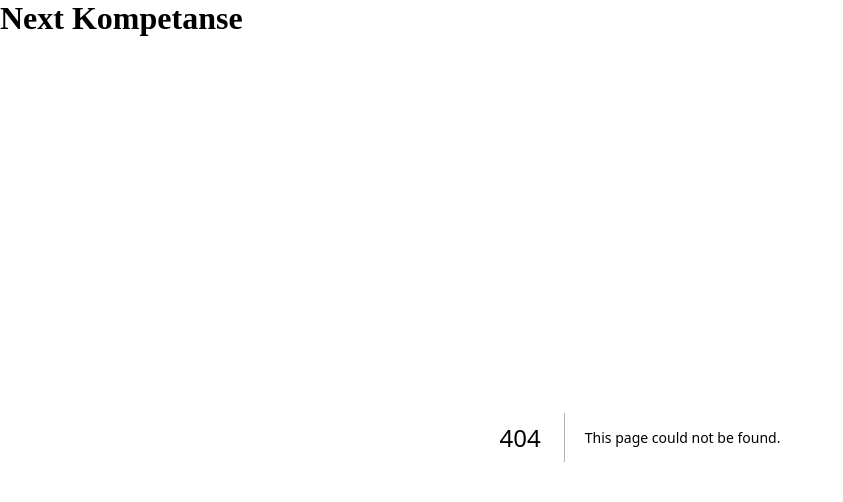
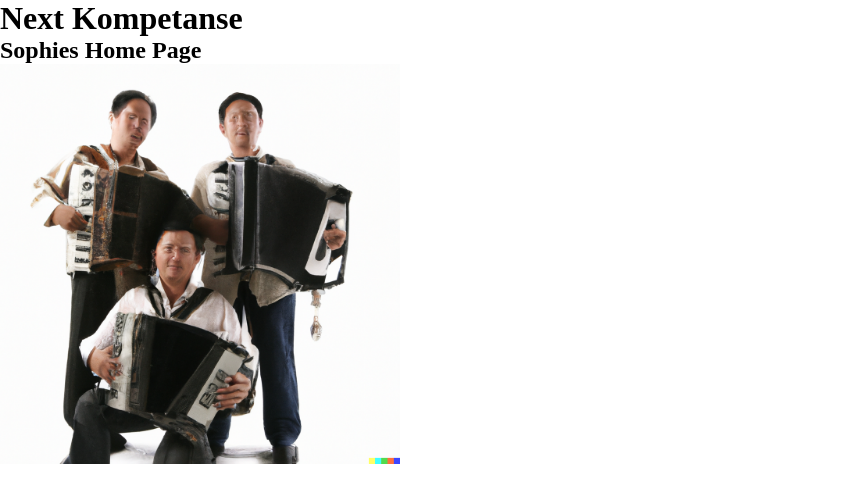
Before and after one commit to fhi-beta/Fhi.Kompetanse.Next, a Next.js app: page /sophie in a window 1280 px wide. Before the commit this address had no page. Shown: the top 502 px of the page, without its empty margins (0-843 px from the left). Built offline with nearby package versions, Linux system fonts and the light colour scheme.

Commit message:
sophie sin side

```diff
--- a/app/page.js
+++ b/app/page.js
@@ -10,6 +10,7 @@ export default function Home() {
       {/* Legg til din root link her  */}
       <h2><Link href="/jaei">Jan2</Link></h2>
       <h2><Link href="/dawe">Damian</Link></h2>
+      <h2><Link href="/sophie">Sophie</Link></h2>
     </>
   )
 }
--- /dev/null
+++ b/app/sophie/page.js
@@ -0,0 +1,26 @@
+import Image from 'next/image'
+import Link from 'next/link'
+
+
+export const metadata = {
+  title: 'Sophie sin side'
+}
+
+export default function SophieHome() {
+  return (
+    <>
+  <h2>Sophies Home Page</h2>
+  <div style={{display:'grid'}}>
+
+
+   </div>
+
+   <Image
+      src="/sophie.png"
+      width={400}
+      height={400}
+      alt="Picture of the author"
+    />
+   </>
+  )
+}
```
Also changed, not shown: public/sophie.png (added).
